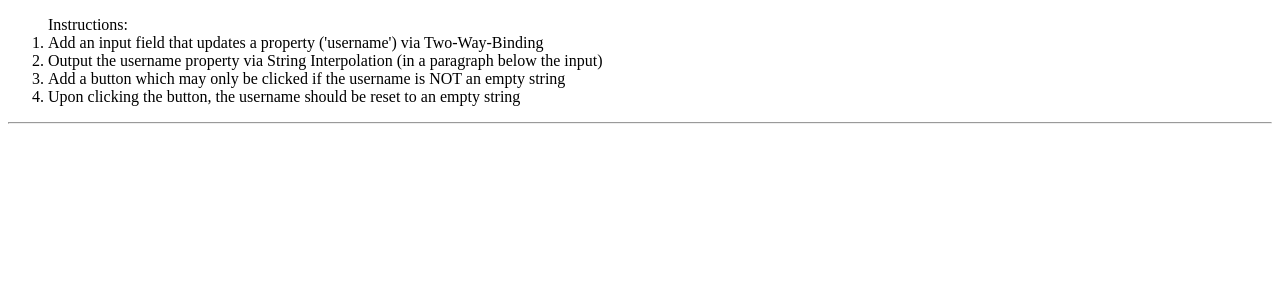
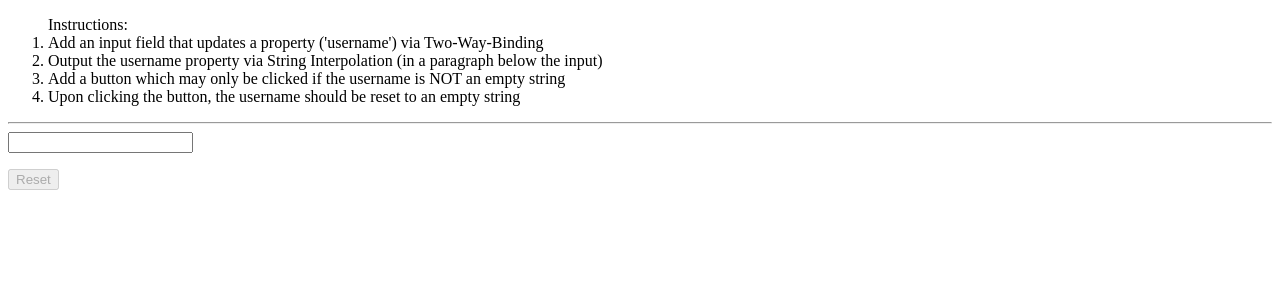
Before and after one commit to Prozak8/angular-sandbox, an Angular app: page / in a window 1280 px wide. Shown: the top 300 px of the page. Built offline with nearby package versions, Linux system fonts and the light colour scheme.

Commit message:
component now renders in app module

```diff
--- a/src/app/app.component.html
+++ b/src/app/app.component.html
@@ -6,4 +6,5 @@
         <li>Upon clicking the button, the username should be reset to an empty string</li>
     </ol>
     <hr>
+    <div app-username-form></div>
 </div>
```
